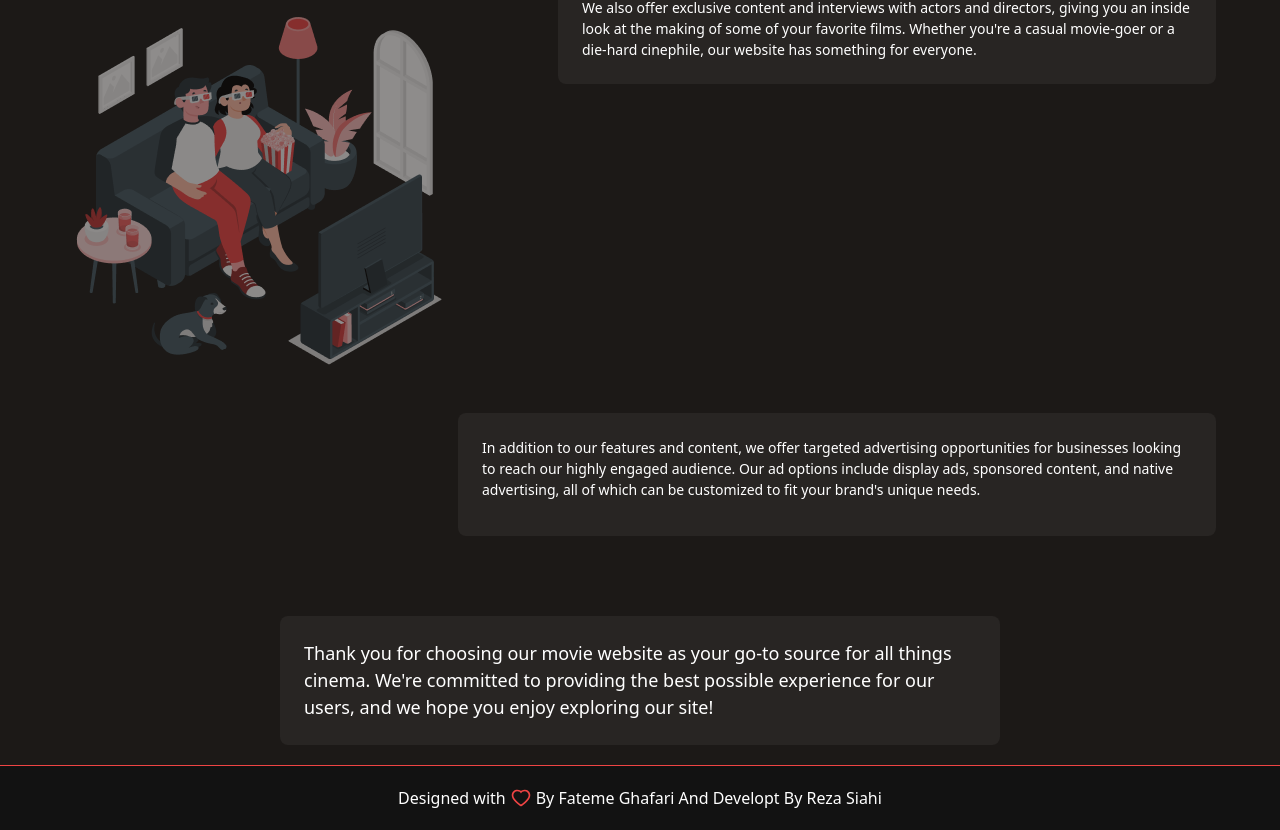
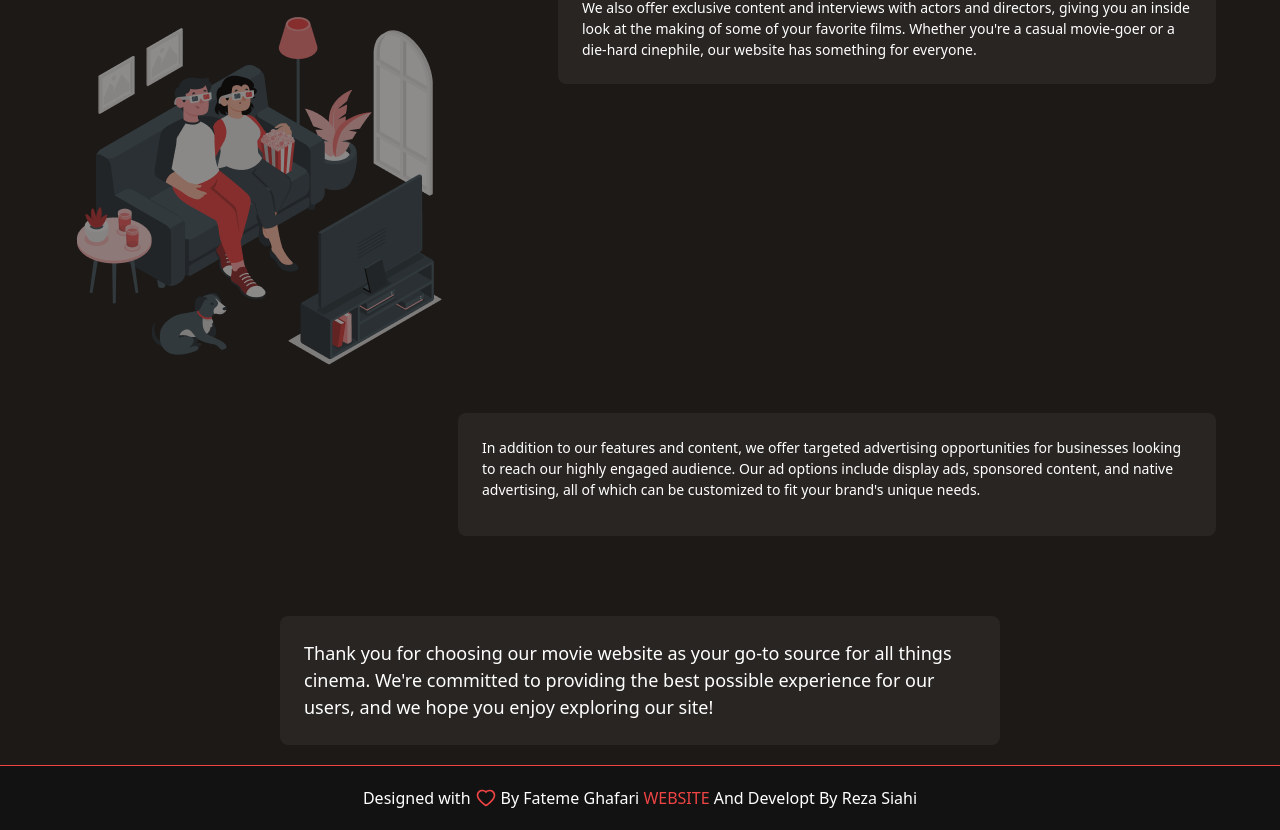
Before and after one commit to Reza0101/Movie, a React (Create React App) app: page / in a window 1280 px wide. Shown: the part 4286-5116 px from the top of the page. Built offline with nearby package versions, Linux system fonts and the light colour scheme; no server answers.

Commit message:
feat: add website linkt footer

```diff
--- a/src/components/Footer.js
+++ b/src/components/Footer.js
@@ -10,7 +10,7 @@ const Footer = () => {
 
                 <AiOutlineHeart className="text-red-500 text-[22px]" />
 
-                <p>By Fateme Ghafari And Developt By Reza Siahi</p>
+                <p>By Fateme Ghafari <a className="text-red-500" href="https://fatemeweb.vercel.app/en">WEBSITE</a> And Developt By Reza Siahi</p>
             </div>
         </div>
     );
```
